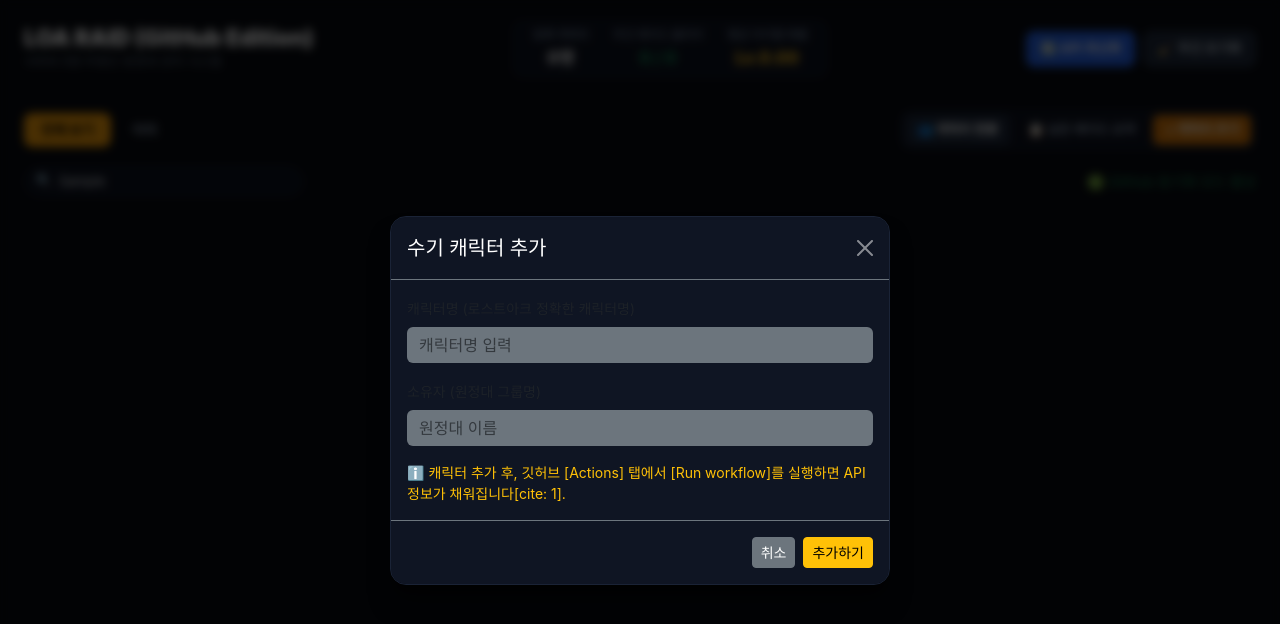
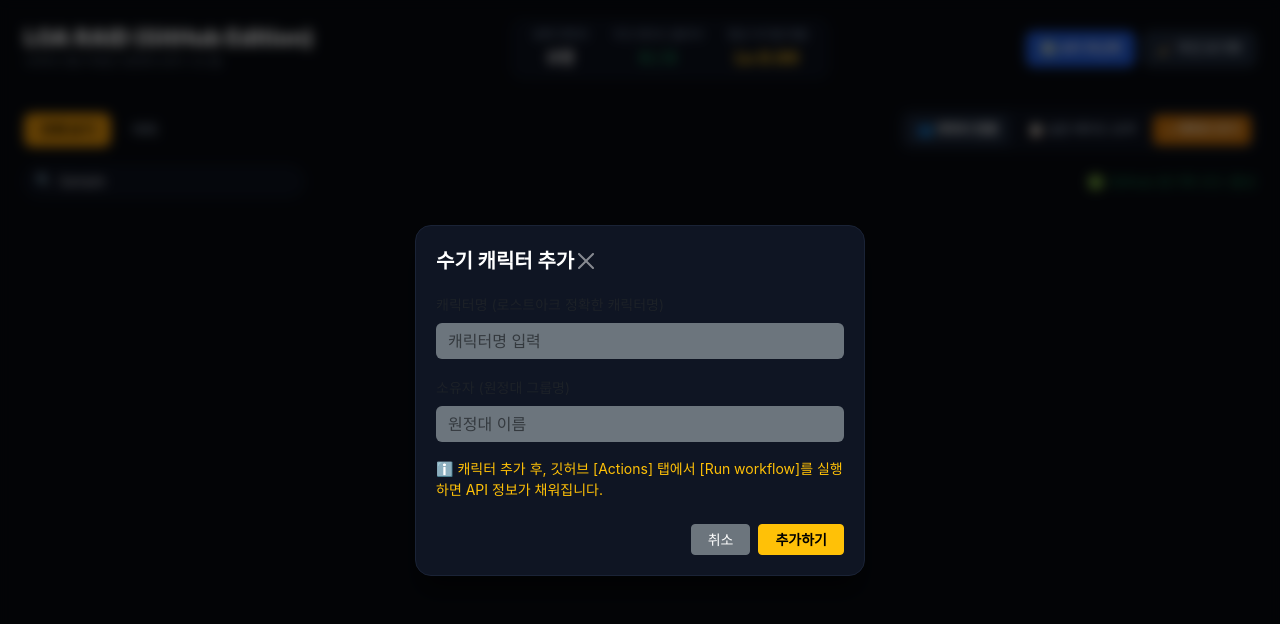
Before and after one commit to Myungwon-asdf/loa-raid-manager, a website: page index.html in a window 1280 px wide. Both pictures are taken after typing "Sample" into the empty fields and a click on the button "+ 캐릭터 추가". Drawn offline with nearby package versions, Linux system fonts and the light colour scheme.

Commit message:
Update index.html

```diff
--- a/index.html
+++ b/index.html
@@ -18,7 +18,6 @@
     }
     body { background-color: var(--bg-dark); color: #f1f5f9; font-family: -apple-system, BlinkMacSystemFont, "Segoe UI", Roboto, sans-serif; padding: 20px 24px; }
     .top-header { display: flex; justify-content: space-between; align-items: center; margin-bottom: 20px; padding-bottom: 12px; }
-    .brand-logo { width: 42px; height: 42px; object-fit: contain; border-radius: 8px; }
     .brand-title { font-size: 1.4rem; font-weight: 900; color: #ffffff; line-height: 1; }
     .brand-subtitle { font-size: 0.78rem; color: var(--text-muted); margin-top: 4px; }
     .header-stats { display: flex; align-items: center; background-color: #0d121f; border: 1px solid var(--border-color); border-radius: 10px; padding: 6px 20px; gap: 24px; }
@@ -28,7 +27,6 @@
     .btn-header-action { font-size: 0.82rem; font-weight: 700; padding: 7px 14px; border-radius: 8px; display: flex; align-items: center; gap: 6px; border: none; cursor: pointer; }
     .btn-api-refresh { background-color: #2563eb; color: #fff; }
     .btn-weekly-reset { background-color: #1e293b; color: #cbd5e1; border: 1px solid #334155; }
-    .btn-icon-only { background-color: #1e293b; color: #cbd5e1; padding: 7px 11px; border: 1px solid #334155; }
     .nav-section { display: flex; justify-content: space-between; align-items: center; margin-bottom: 16px; }
     .owner-tabs .nav-link { color: #94a3b8; font-weight: 700; font-size: 0.85rem; padding: 6px 16px; border-radius: 8px; background: transparent; margin-right: 4px; border: 1px solid transparent; cursor: pointer; }
     .owner-tabs .nav-link.active { background-color: #f59e0b; color: #000000; font-weight: 800; }
@@ -60,17 +58,28 @@
     .raid-tag-btn { font-size: 0.72rem; font-weight: 700; padding: 5px 9px; border-radius: 6px; border: 1px solid #1e293b; background-color: #090d16; color: #64748b; cursor: pointer; }
     .raid-tag-btn.active { background-color: #059669; border-color: #10b981; color: #ffffff; }
 
-    /* 모달 배경 블러 및 세련된 다이얼로그 스타일 */
-    .modal-backdrop.show {
-      backdrop-filter: blur(5px);
-      background-color: rgba(0, 0, 0, 0.7);
-      opacity: 1 !important;
+    /* 커스텀 모달 및 블러 배경 스타일 */
+    .custom-modal-backdrop {
+      position: fixed;
+      top: 0; left: 0; width: 100vw; height: 100vh;
+      background-color: rgba(0, 0, 0, 0.6);
+      backdrop-filter: blur(6px);
+      z-index: 1050;
+      display: none;
+      align-items: center;
+      justify-content: center;
     }
-    .modal-content {
-      background-color: #0f1523 !important;
-      border: 1px solid #1a2336 !important;
-      border-radius: 16px !important;
-      box-shadow: 0 20px 25px -5px rgba(0, 0, 0, 0.5), 0 10px 10px -5px rgba(0, 0, 0, 0.4);
+    .custom-modal-backdrop.show {
+      display: flex;
+    }
+    .custom-modal-box {
+      background-color: #0f1523;
+      border: 1px solid #1a2336;
+      border-radius: 16px;
+      width: 100%;
+      max-width: 450px;
+      padding: 20px;
+      box-shadow: 0 20px 25px -5px rgba(0, 0, 0, 0.5);
     }
   </style>
 </head>
@@ -89,7 +98,7 @@
       <div class="stat-item"><span class="stat-label">평균 아이템 레벨</span><span class="stat-value" style="color: var(--accent-yellow);" id="statAvgLevel">Lv.0.00</span></div>
     </div>
     <div class="d-flex gap-2">
-      <button class="btn-header-action btn-api-refresh" onclick="refreshApiData()" id="refreshBtn">🔄 API 최신화</button>
+      <button class="btn-header-action btn-api-refresh" onclick="refreshApiData()">🔄 API 최신화</button>
       <button class="btn-header-action btn-weekly-reset" onclick="resetWeeklyRaids()">🧹 주간 초기화</button>
     </div>
   </div>
@@ -114,15 +123,13 @@
   <div class="row g-3" id="characterGrid"><div class="col-12 text-center py-5 text-muted">데이터 로딩 중...</div></div>
   <div id="scheduleView" style="display: none;"><div id="scheduleListContainer"></div></div>
 
-  <!-- 캐릭터 추가 모달 (배경 블러 적용) -->
-  <div class="modal fade" id="addCharModal" tabindex="-1">
-    <div class="modal-dialog modal-dialog-centered">
-      <div class="modal-content text-white">
-        <div class="modal-header border-secondary">
-          <h5 class="modal-title">수기 캐릭터 추가</h5>
-          <button type="button" class="btn-close btn-close-white" data-bs-dismiss="modal"></button>
+  <!-- 수동 제어 블러 모달 창 -->
+  <div class="custom-modal-backdrop" id="addCharModal">
+    <div class="custom-modal-box text-white">
+      <div class="d-flex justify-content: space-between align-items-center mb-3">
+        <h5 class="modal-title m-0 fw-bold">수기 캐릭터 추가</h5>
+        <button type="button" class="btn-close btn-close-white" onclick="closeAddCharacterModal()"></button>
       </div>
-        <div class="modal-body">
       <div class="mb-3">
         <label class="form-label small text-muted">캐릭터명 (로스트아크 정확한 캐릭터명)</label>
         <input type="text" class="form-control bg-secondary text-white border-0" id="newCharName" placeholder="캐릭터명 입력">
@@ -131,27 +138,21 @@
         <label class="form-label small text-muted">소유자 (원정대 그룹명)</label>
         <input type="text" class="form-control bg-secondary text-white border-0" id="newCharOwner" placeholder="원정대 이름">
       </div>
-          <div class="text-warning small">ℹ️ 캐릭터 추가 후, 깃허브 [Actions] 탭에서 [Run workflow]를 실행하면 API 정보가 채워집니다[cite: 1].</div>
-        </div>
-        <div class="modal-footer border-secondary">
-          <button type="button" class="btn btn-secondary btn-sm" data-bs-dismiss="modal">취소</button>
-          <button type="button" class="btn btn-warning btn-sm" onclick="addNewCharacter()">추가하기</button>
-        </div>
+      <div class="text-warning small mb-4">ℹ️ 캐릭터 추가 후, 깃허브 [Actions] 탭에서 [Run workflow]를 실행하면 API 정보가 채워집니다.</div>
+      <div class="d-flex justify-content-end gap-2">
+        <button type="button" class="btn btn-secondary btn-sm px-3" onclick="closeAddCharacterModal()">취소</button>
+        <button type="button" class="btn btn-warning btn-sm px-3 fw-bold" onclick="addNewCharacter()">추가하기</button>
       </div>
     </div>
   </div>
 
-  <!-- Bootstrap 5 JS -->
-  <script src="https://cdn.jsdelivr.net/npm/bootstrap@5.3.0/dist/js/bootstrap.bundle.min.js"></script>
   <script>
     let masterRaids = [];
     let characterList = [];
     let currentOwnerFilter = 'ALL';
     let currentMainView = 'CHARS';
-    let addModal;
 
     window.onload = function() {
-      addModal = new bootstrap.Modal(document.getElementById('addCharModal'));
       loadDataFromGitHub();
     };
 
@@ -180,7 +181,13 @@
     }
 
     function openAddCharacterModal() {
-      if (addModal) addModal.show();
+      document.getElementById('newCharName').value = '';
+      document.getElementById('newCharOwner').value = '';
+      document.getElementById('addCharModal').classList.add('show');
+    }
+
+    function closeAddCharacterModal() {
+      document.getElementById('addCharModal').classList.remove('show');
     }
 
     function addNewCharacter() {
@@ -204,7 +211,7 @@
 
       renderOwnerTabs();
       renderDashboard();
-      if (addModal) addModal.hide();
+      closeAddCharacterModal();
 
       alert(`'${name}' 캐릭터가 추가되었습니다!\n\n⚠️ 주의: GitHub Pages 환경 특성상 웹 화면에서 곧바로 파일이 저장되지는 않습니다.\n1. GitHub 웹사이트의 data.json 파일에 이 캐릭터를 직접 추가하시거나,\n2. 깃허브 Actions의 [Run workflow]를 실행해 주세요.`);
     }
```
Lines whose indentation alone changed are shown as unchanged.
